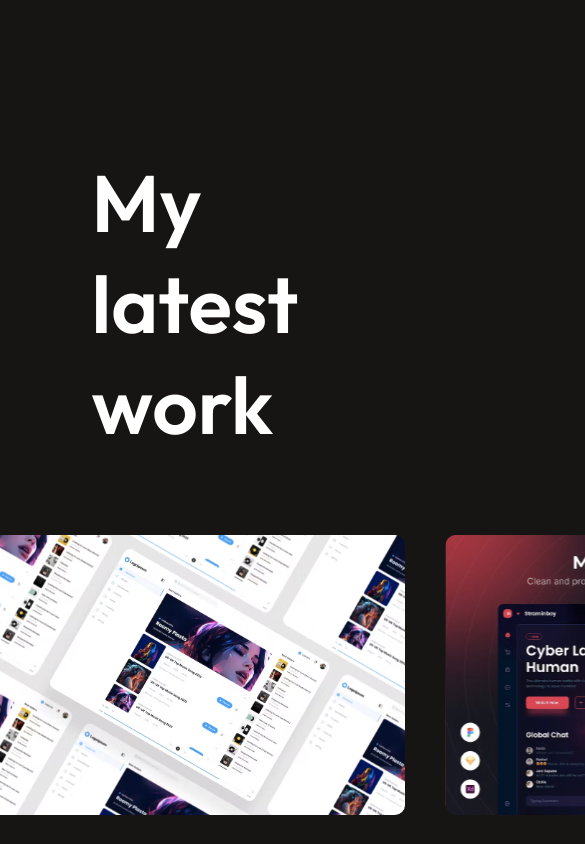
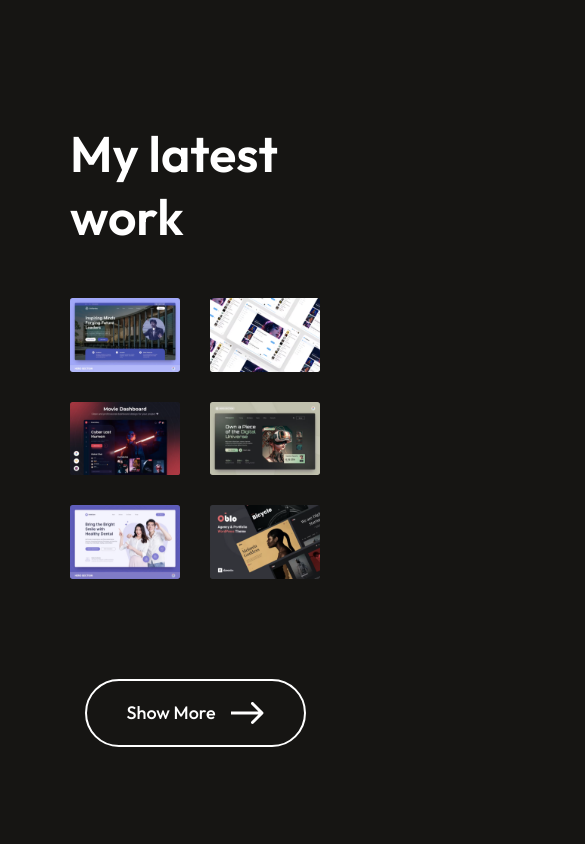
Before and after one commit to JayHaymes/portfolio, a React (Vite) app in the folder portfolio-react/: page / in a window 390 px wide. Shown: the part 4420-5264 px from the top of the page, 585 px wide, since content can reach past the window. Built offline with nearby package versions, Linux system fonts and the light colour scheme.

Commit message:
media css styling

```diff
--- a/portfolio-react/src/Components/MyWork/MyWork.css
+++ b/portfolio-react/src/Components/MyWork/MyWork.css
@@ -55,3 +55,29 @@
     gap: 30px;
     transition: 0.6s;
 }
+@media(max-width:768px){
+    .mywork{
+        gap: 50px;
+        margin: 50px 70px;
+        align-items: start;
+    }
+    .mywork-title h1{
+        padding: 0;
+        font-size: 50px;
+        font-weight: 600;
+    }
+   .mywork-container{
+    grid-template-columns: 1fr 1fr;
+    gap: 30px;
+   }
+   .mywork-container img{
+    width: 100%;
+    height: 100%;
+   }
+   .mywork-showmore{
+    padding: 20px 40px;
+    font-size: 18px;
+    margin: 50px auto;
+    cursor: pointer;
+   }
+}
```
